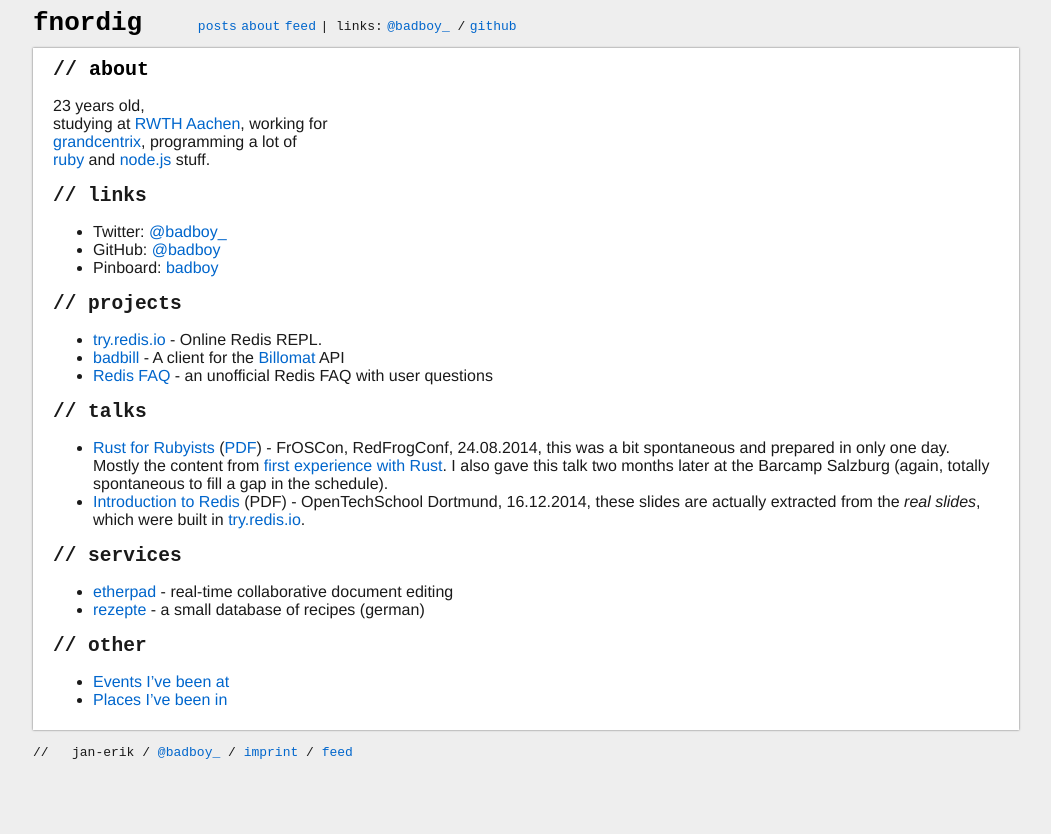
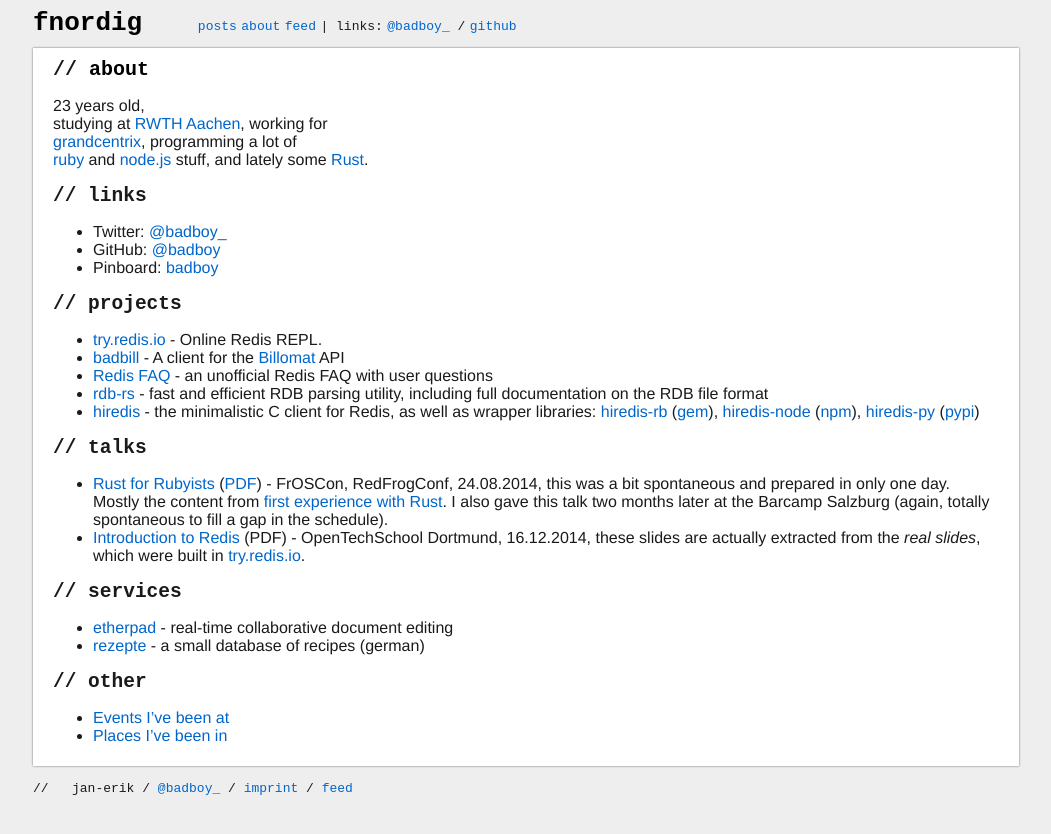
Before and after one commit to badboy/fnordig.de, a Jekyll site: the page built from about.markdown, in a window 1280 px wide. Shown: the top 834 px of the page, without its empty margins (114-1165 px from the left). Built offline with Jekyll 4.4.1, drawn with Linux system fonts in a browser that asks for light colours.

Commit message:
Add hiredis projects

```diff
--- a/about.markdown
+++ b/about.markdown
@@ -6,7 +6,7 @@ title: about
 23 years old,
 studying at [RWTH Aachen](http://www.rwth-aachen.de/), working for
 [grandcentrix](https://www.grandcentrix.net/), programming a lot of
-[ruby](http://www.ruby-lang.org/en/) and [node.js](http://nodejs.org/) stuff.
+[ruby](http://www.ruby-lang.org/en/) and [node.js](http://nodejs.org/) stuff, and lately some [Rust](http://www.rust-lang.org/).
 
 ## // links
 
@@ -19,6 +19,8 @@ studying at [RWTH Aachen](http://www.rwth-aachen.de/), working for
 * [try.redis.io](http://try.redis.io) - Online Redis REPL.
 * [badbill](https://github.com/badboy/badbill) - A client for the [Billomat](http://www.billomat.com/en/api/) API
 * [Redis FAQ](/redis-faq/) - an unofficial Redis FAQ with user questions
+* [rdb-rs](http://rdb.fnordig.de/) - fast and efficient RDB parsing utility, including full documentation on the RDB file format
+* [hiredis](https://github.com/redis/hiredis) - the minimalistic C client for Redis, as well as wrapper libraries: [hiredis-rb](https://github.com/redis/hiredis-rb/) ([gem](https://rubygems.org/gems/hiredis)), [hiredis-node](https://github.com/redis/hiredis-node) ([npm](https://www.npmjs.com/package/hiredis)), [hiredis-py](https://github.com/redis/hiredis-py) ([pypi](https://pypi.python.org/pypi/hiredis/))
 
 ## // talks
 
```
